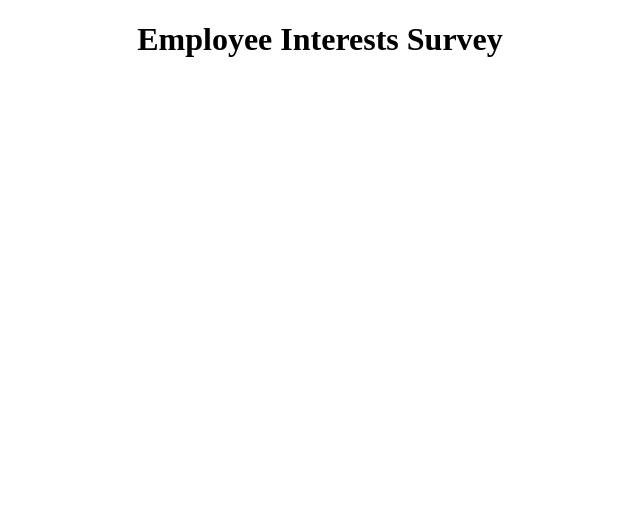
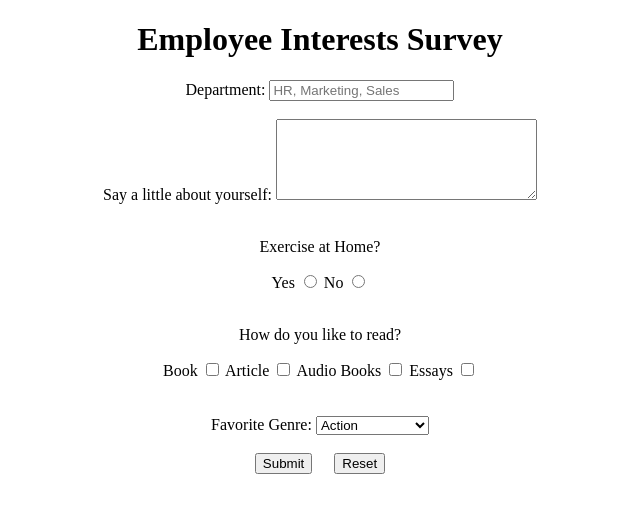
Before and after one commit to saivishnu725/form, a plain HTML site: page index.html in a window 1280 px wide. Shown: the whole page, without its empty margins (320-960 px from the left). Drawn offline with Linux system fonts and the light colour scheme.

Commit message:
Almost done

```diff
--- a/index.html
+++ b/index.html
@@ -1,17 +1,52 @@
 <!DOCTYPE html>
 <html lang="en">
+
 <head>
     <meta charset="UTF-8">
     <meta http-equiv="X-UA-Compatible" content="IE=edge">
     <meta name="viewport" content="width=device-width, initial-scale=1.0">
     <title>Employee Form</title>
 </head>
+
 <body>
-    <div id="main-body" style="text-align:center">
+    <div id="main-body" style="text-align:center;">
         <h1 class="name">Employee Interests Survey</h1>
 
+        <form action="">
+            <label for="department">Department: </label>
+            <input type="text" name="department" id="department" placeholder="HR, Marketing, Sales">
+            <br><br>
+            <label for="about-self">Say a little about yourself: </label>
+            <textarea name="about-self" id="about-self" cols="30" rows="5"></textarea>
+            <br><br>
+            <p id="exercise">Exercise at Home?</p>
+            <label for="yes">Yes</label>
+            <input type="radio" name="exercise" id="yes">
+            <label for="no">No</label>
+            <input type="radio" name="exercise" id="no">
+            <br><br>
+            <p id="read">How do you like to read?</p>
+            <label for="book">Book</label> <input type="checkbox" name="read" id="book">
+            <label for="article">Article</label> <input type="checkbox" name="read" id="article">
+            <label for="audio">Audio Books</label> <input type="checkbox" name="read" id="audio">
+            <label for="essay">Essays</label> <input type="checkbox" name="read" id="essay">
+            <br><br><br>
+            <label for="genre">Favorite Genre: </label>
+            <select name="genre" id="genre">
+                <option value="action">Action</option>
+                <option value="comedy">Comedy</option>
+                <option value="horror">Horror</option>
+                <option value="drama">Drama</option>
+                <option value="s-fiction">Science Fiction</option>
+                <option value="documentary">Documentary</option>
+            </select>
+            <br><br>
+            <input type="submit" value="Submit" style="margin-right: 18px;">
+            <input type="reset" value="Reset">
+        </form>
     </div>
 </body>
+
 </html>
 
 
```
Also changed, not shown: 1 other file.
